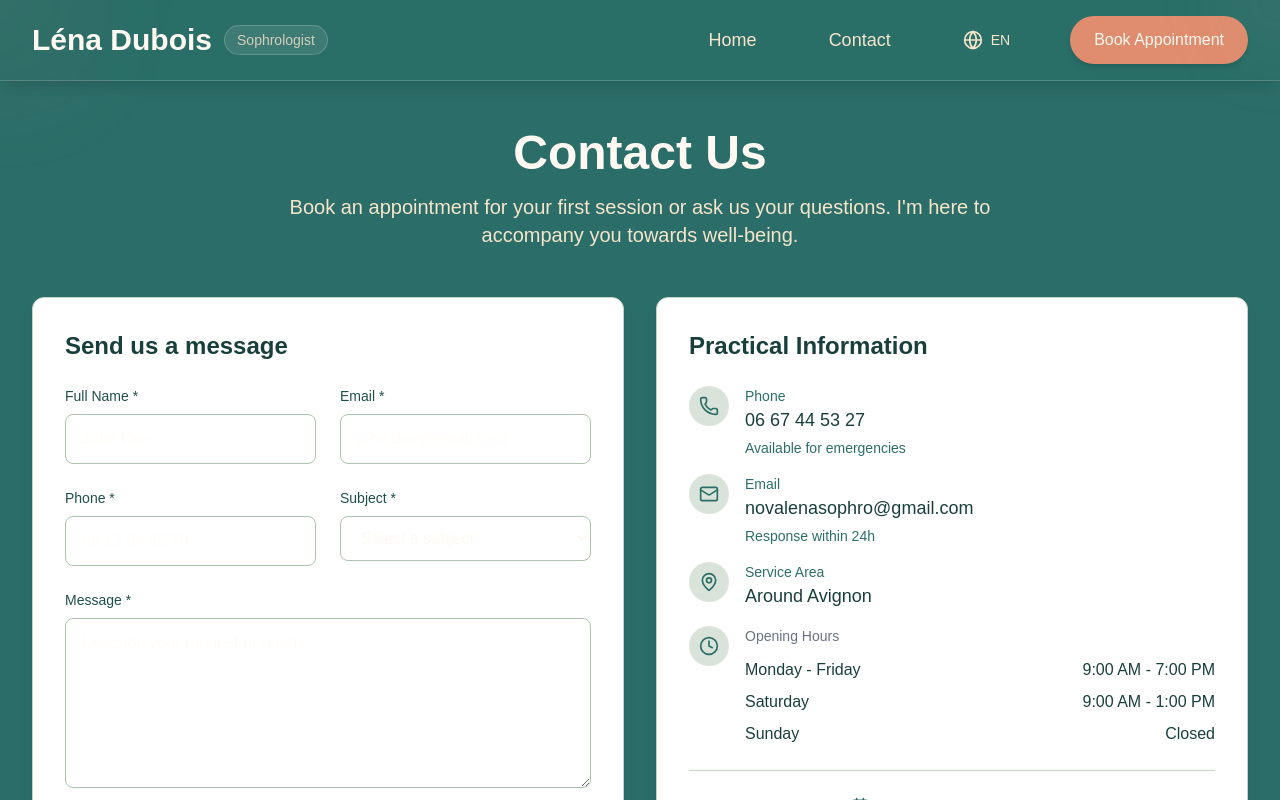
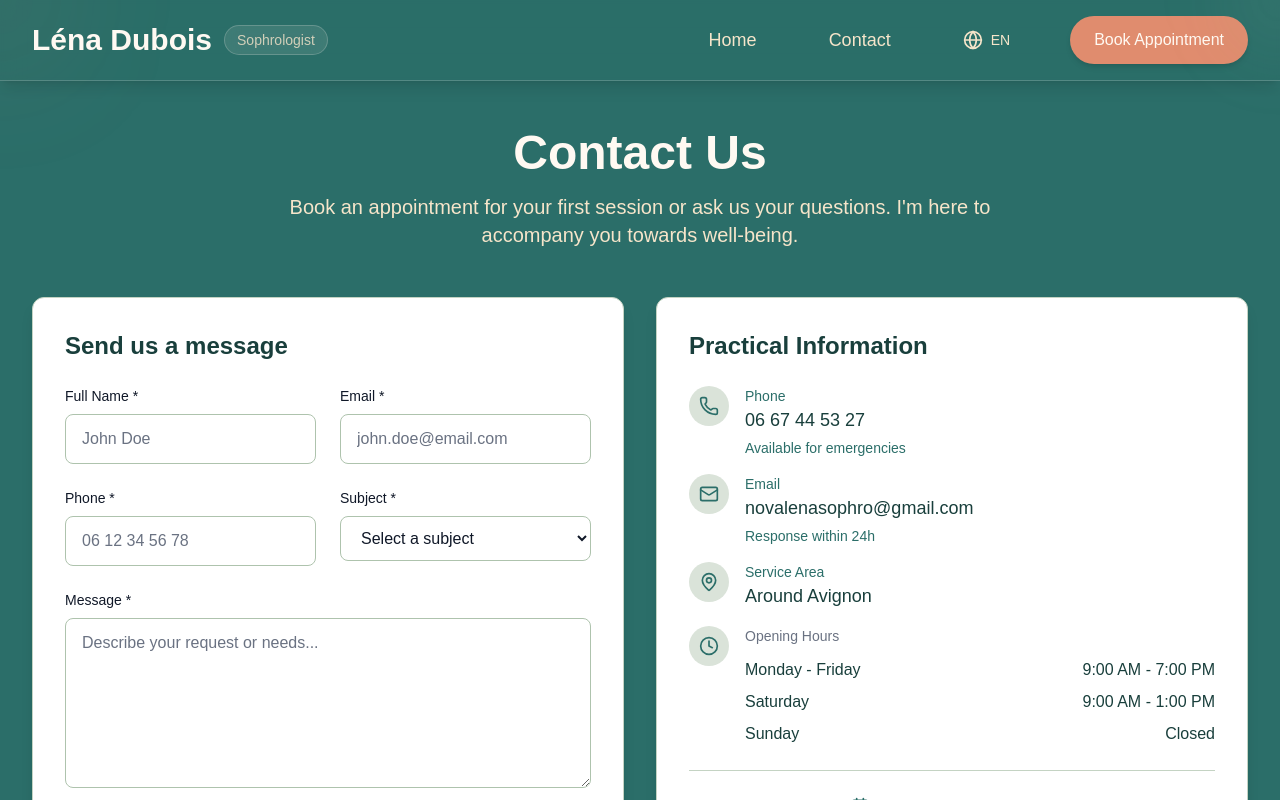
Before and after one commit to Akeuuh/lena-production, a Next.js app: page /en/contact in a window 1280 px wide. Shown: the top 800 px of the page. Built offline with nearby package versions, Linux system fonts and the light colour scheme.

Commit message:
better contrast in form

```diff
--- a/src/components/contact/ContactForm.tsx
+++ b/src/components/contact/ContactForm.tsx
@@ -51,14 +51,14 @@ const ContactForm = () => {
     <form onSubmit={handleSubmit(onSubmit)} className="space-y-6">
       <div className="grid grid-cols-1 md:grid-cols-2 gap-6">
         <div>
-          <label htmlFor="name" className="block text-sm font-medium text-primary-700 mb-2">
+          <label htmlFor="name" className="block text-sm font-medium text-gray-900 mb-2">
             {t('name')} *
           </label>
           <input
             type="text"
             id="name"
             {...register('name')}
-            className="w-full px-4 py-3 border border-sage-300 rounded-lg focus:ring-2 focus:ring-primary focus:border-transparent transition-all duration-200"
+            className="w-full px-4 py-3 border border-sage-300 rounded-lg focus:ring-2 focus:ring-primary focus:border-transparent transition-all duration-200 text-gray-900 bg-white placeholder-gray-500"
             placeholder={t('placeholders.name')}
           />
           {errors.name && (
@@ -67,14 +67,14 @@ const ContactForm = () => {
         </div>
 
         <div>
-          <label htmlFor="email" className="block text-sm font-medium text-primary-700 mb-2">
+          <label htmlFor="email" className="block text-sm font-medium text-gray-900 mb-2">
             {t('email')} *
           </label>
           <input
             type="email"
             id="email"
             {...register('email')}
-            className="w-full px-4 py-3 border border-sage-300 rounded-lg focus:ring-2 focus:ring-primary focus:border-transparent transition-all duration-200"
+            className="w-full px-4 py-3 border border-sage-300 rounded-lg focus:ring-2 focus:ring-primary focus:border-transparent transition-all duration-200 text-gray-900 bg-white placeholder-gray-500"
             placeholder={t('placeholders.email')}
           />
           {errors.email && (
@@ -85,14 +85,14 @@ const ContactForm = () => {
 
       <div className="grid grid-cols-1 md:grid-cols-2 gap-6">
         <div>
-          <label htmlFor="phone" className="block text-sm font-medium text-primary-700 mb-2">
+          <label htmlFor="phone" className="block text-sm font-medium text-gray-900 mb-2">
             {t('phone')} *
           </label>
           <input
             type="tel"
             id="phone"
             {...register('phone')}
-            className="w-full px-4 py-3 border border-sage-300 rounded-lg focus:ring-2 focus:ring-primary focus:border-transparent transition-all duration-200"
+            className="w-full px-4 py-3 border border-sage-300 rounded-lg focus:ring-2 focus:ring-primary focus:border-transparent transition-all duration-200 text-gray-900 bg-white placeholder-gray-500"
             placeholder={t('placeholders.phone')}
           />
           {errors.phone && (
@@ -101,13 +101,13 @@ const ContactForm = () => {
         </div>
 
         <div>
-          <label htmlFor="subject" className="block text-sm font-medium text-primary-700 mb-2">
+          <label htmlFor="subject" className="block text-sm font-medium text-gray-900 mb-2">
             {t('subject')} *
           </label>
           <select
             id="subject"
             {...register('subject')}
-            className="w-full px-4 py-3 border border-sage-300 rounded-lg focus:ring-2 focus:ring-primary focus:border-transparent transition-all duration-200"
+            className="w-full px-4 py-3 border border-sage-300 rounded-lg focus:ring-2 focus:ring-primary focus:border-transparent transition-all duration-200 text-gray-900 bg-white placeholder-gray-500"
           >
             <option value="">{t('selectSubject')}</option>
             <option value={t('subjects.first')}>{t('subjects.first')}</option>
@@ -123,14 +123,14 @@ const ContactForm = () => {
       </div>
 
       <div>
-        <label htmlFor="message" className="block text-sm font-medium text-primary-700 mb-2">
+        <label htmlFor="message" className="block text-sm font-medium text-gray-900 mb-2">
           {t('message')} *
         </label>
         <textarea
           id="message"
           {...register('message')}
           rows={6}
-          className="w-full px-4 py-3 border border-sage-300 rounded-lg focus:ring-2 focus:ring-primary focus:border-transparent transition-all duration-200"
+          className="w-full px-4 py-3 border border-sage-300 rounded-lg focus:ring-2 focus:ring-primary focus:border-transparent transition-all duration-200 text-gray-900 bg-white placeholder-gray-500"
           placeholder={t('placeholders.message')}
         />
         {errors.message && (
```
